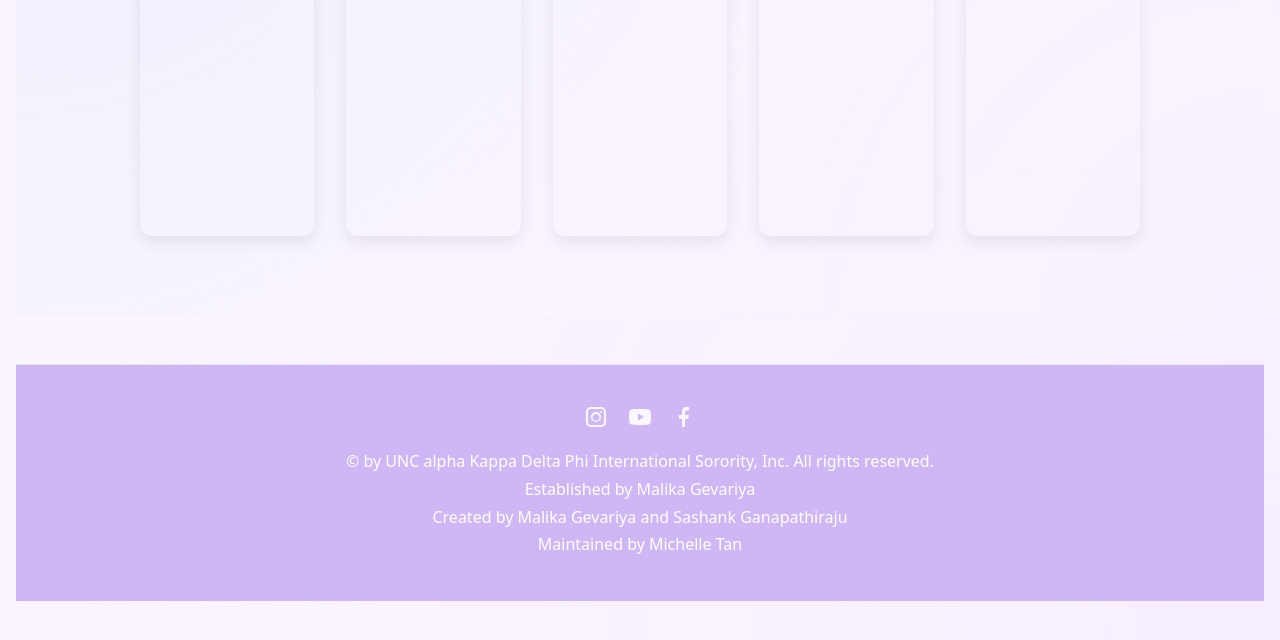
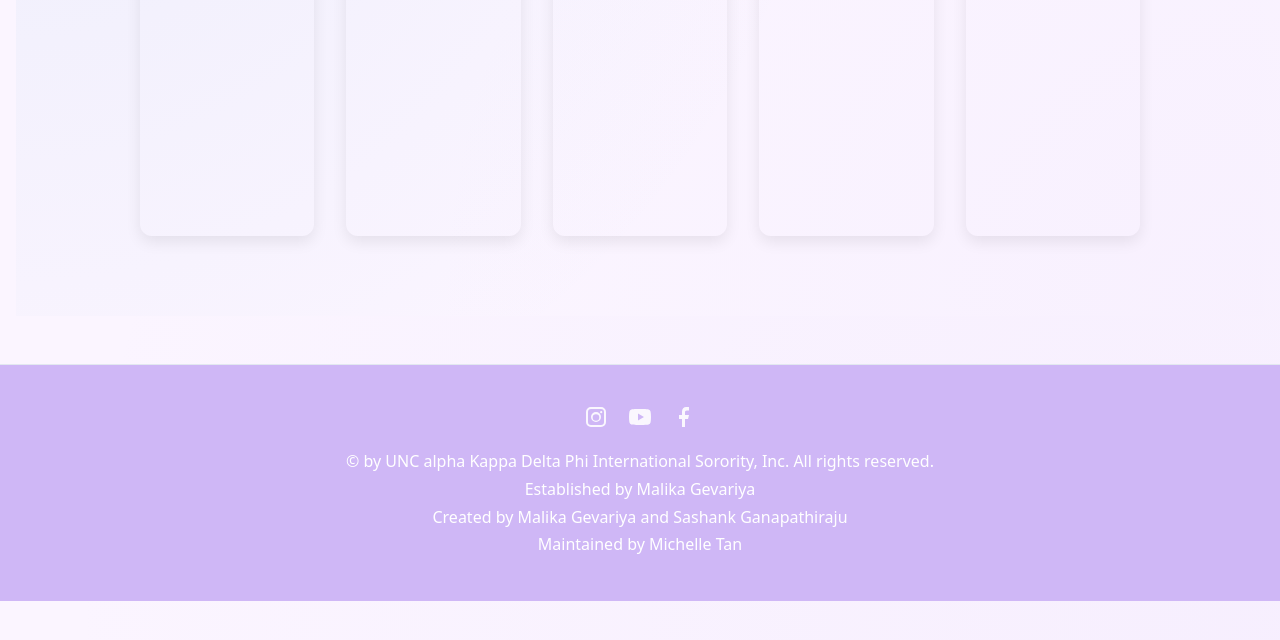
Before and after one commit to sashankgraju/ws-final-project, a plain HTML site: page index.html in a window 1280 px wide. Shown: the part 1606-2246 px from the top of the page. Drawn offline with Linux system fonts and the light colour scheme; files that its build step writes are made by us from their sources.

Commit message:
Restore CSS styles and structure in index.css

```diff
--- a/index.css
+++ b/index.css
@@ -529,6 +529,13 @@ nav a:hover {
   background: var(--akdphi-purple);
   color: #fff;
   padding: 2.5rem 1rem;
+  /* full-bleed across viewport even when nested in centered containers */
+  position: relative;
+  left: 50%;
+  right: 50%;
+  margin-left: -50vw;
+  margin-right: -50vw;
+  width: 100vw;
 }
 
 .site-footer .footer-inner {
@@ -574,6 +581,7 @@ nav a:hover {
   white-space: nowrap;
   border: 0;
 }
+
 /* footer */
 footer {
   background: #fff;
```
